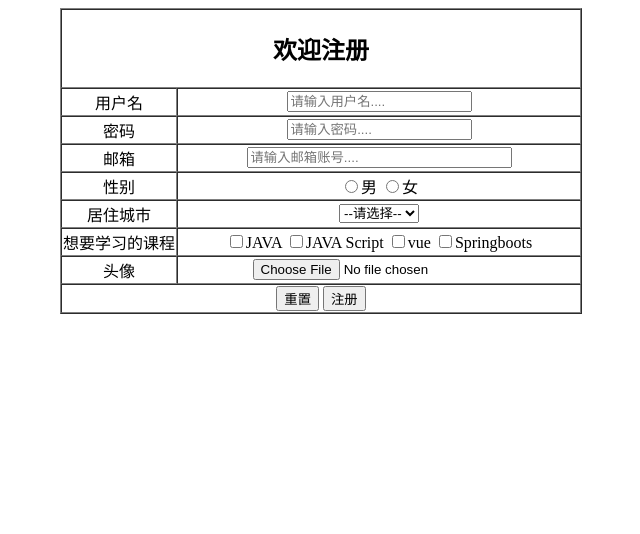
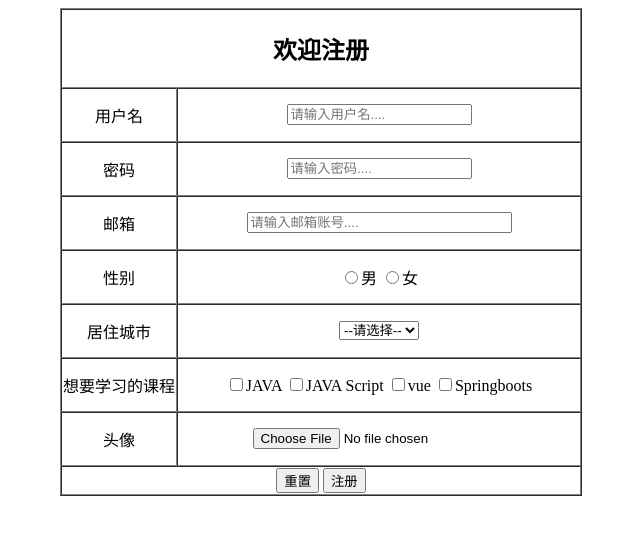
Before and after one commit to luotianyi34/Huaian_web, a plain HTML site: page Huaian_1.2_HTML基础/register.html in a window 1280 px wide. Shown: the whole page, without its empty margins (319-959 px from the left). Drawn offline with Linux system fonts and the light colour scheme.

Commit message:
小小修改一下

```diff
--- a/Huaian_1.2_HTML基础/register.html
+++ b/Huaian_1.2_HTML基础/register.html
@@ -12,7 +12,7 @@
           <td colspan="2" align="center"><h2>欢迎注册</h2></td>
         </tr>
         <tr>
-          <td align="center">用户名</td>
+          <td align="center" height="50px">用户名</td>
           <td width="400px" align="center">
             <input
               type="text"
@@ -22,7 +22,7 @@
           </td>
         </tr>
         <tr>
-          <td align="center">密码</td>
+          <td align="center"height="50px">密码</td>
           <td width="400px" align="center">
             <input
               type="password"
@@ -32,7 +32,7 @@
           </td>
         </tr>
         <tr>
-          <td align="center">邮箱</td>
+          <td align="center"height="50px">邮箱</td>
           <td width="400px" align="center">
             <input
               type="email"
@@ -43,14 +43,14 @@
           </td>
         </tr>
         <tr>
-          <td align="center">性别</td>
+          <td align="center"height="50px">性别</td>
           <td width="400px" align="center">
             <input type="radio" name="sex" value="man" />男
             <input type="radio" name="sex" value="woman" />女
           </td>
         </tr>
         <tr>
-          <td align="center">居住城市</td>
+          <td align="center"height="50px">居住城市</td>
           <td align="center">
             <select name="city" id="">
               <option value="">--请选择--</option>
@@ -61,7 +61,7 @@
           </td>
         </tr>
         <tr>
-          <td align="center">想要学习的课程</td>
+          <td align="center"height="50px">想要学习的课程</td>
           <td align="center">
             <input type="checkbox" name="lesson" value="java" />JAVA
             <input type="checkbox" name="lesson" value="javascript" />JAVA
@@ -74,7 +74,7 @@
           </td>
         </tr>
         <tr>
-          <td align="center">头像</td>
+          <td align="center"height="50px">头像</td>
           <td align="center">
             <input type="file" name="value" />
           </td>
```
